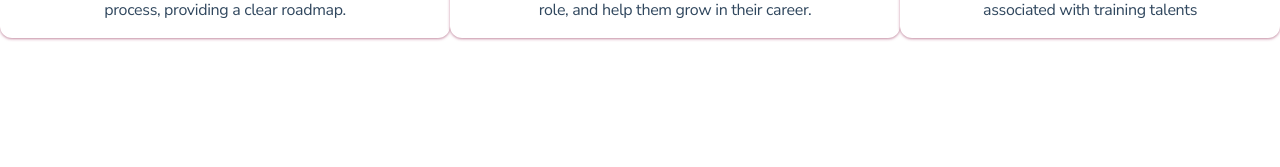
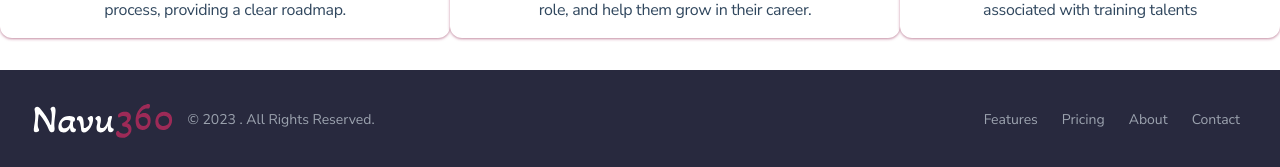
Before and after one commit to navu-360/navu-360, a Next.js app: page / in a window 1280 px wide. Shown: the part 1126-1293 px from the top of the page. Before the commit the page ends 1196 px from the top, so only its background shows below. Built offline with nearby package versions, Linux system fonts and the light colour scheme; no server answers.

Commit message:
feat: add footer

```diff
--- a/src/components/layout/wrapper.tsx
+++ b/src/components/layout/wrapper.tsx
@@ -1,5 +1,7 @@
+/* eslint-disable @next/next/no-img-element */
 import React from "react";
 import NavBar from "./landing.navbar";
+import Link from "next/link";
 
 export default function LandingWrapper({
   children,
@@ -16,6 +18,47 @@ export default function LandingWrapper({
     >
       {!hideNav && <NavBar />}
       {children}
+      <footer className="bg-dark py-4 shadow">
+        <div className="mx-auto w-full max-w-screen-xl p-4 md:flex md:items-center md:justify-between">
+          <div className="flex items-center text-sm text-gray-400 sm:text-center">
+            <Link href="/" className="relative flex items-center pl-4">
+              <img
+                src="/logo.svg"
+                className="mr-3 h-6 sm:h-9"
+                alt="Flowbite Logo"
+              />
+            </Link>
+            © 2023 . All Rights Reserved.
+          </div>
+          <ul className="mt-3 flex flex-wrap items-center text-sm font-medium text-gray-400 sm:mt-0">
+            <li>
+              <Link href="#" className="mr-4 hover:underline md:mr-6 ">
+                Features
+              </Link>
+            </li>
+            <li>
+              <Link href="#" className="mr-4 hover:underline md:mr-6">
+                Pricing
+              </Link>
+            </li>
+            <li>
+              <Link href="#" className="mr-4 hover:underline md:mr-6">
+                About
+              </Link>
+            </li>
+            <li>
+              <a
+                href="mailto:business@navu360.com"
+                target="_blank"
+                rel="noreferrer"
+                className="mr-4 hover:underline md:mr-6"
+              >
+                Contact
+              </a>
+            </li>
+          </ul>
+        </div>
+      </footer>
     </main>
   );
 }
--- a/src/pages/index.tsx
+++ b/src/pages/index.tsx
@@ -11,37 +11,6 @@ export default function Home() {
       <LandingWrapper>
         <Hero />
         <Features />
-        <div className="inset-x-0 hidden h-max w-full flex-col items-center justify-center gap-2 bg-white py-16 text-center text-dark">
-          <h4 className="flex w-max items-center gap-4 text-2xl">
-            Navu360 is currently in Beta{" "}
-            <svg
-              xmlns="http://www.w3.org/2000/svg"
-              width="32"
-              height="32"
-              viewBox="0 0 24 24"
-              fill="none"
-              stroke="currentColor"
-              stroke-width="2"
-              stroke-linecap="round"
-              stroke-linejoin="round"
-            >
-              <rect x="2" y="6" width="20" height="8" rx="1" />
-              <path d="M17 14v7" />
-              <path d="M7 14v7" />
-              <path d="M17 3v3" />
-              <path d="M7 3v3" />
-              <path d="M10 14 2.3 6.3" />
-              <path d="m14 6 7.7 7.7" />
-              <path d="m8 6 8 8" />
-            </svg>
-          </h4>
-          <p className="w-max text-base leading-tight">
-            We are currently in beta and would love to hear your feedback.{" "}
-            <br />
-            Please reach out to us at{" "}
-            <a href="mailto:business@navu360.com">business@navu360.com </a>
-          </p>
-        </div>
       </LandingWrapper>
     </>
   );
```
